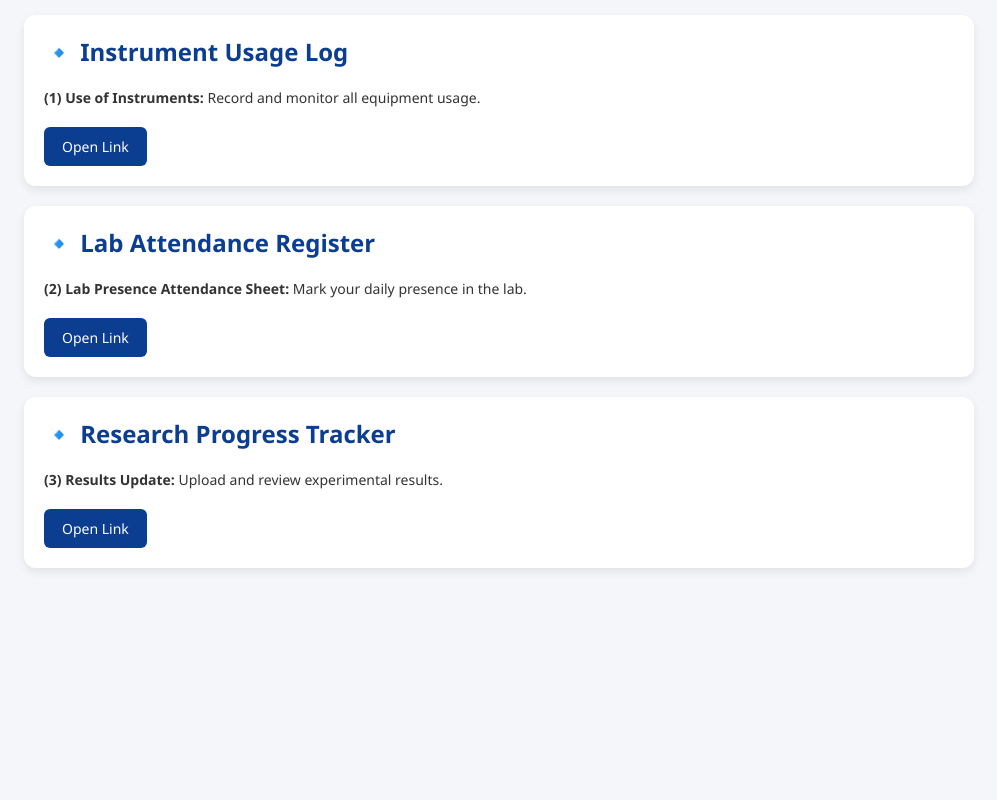
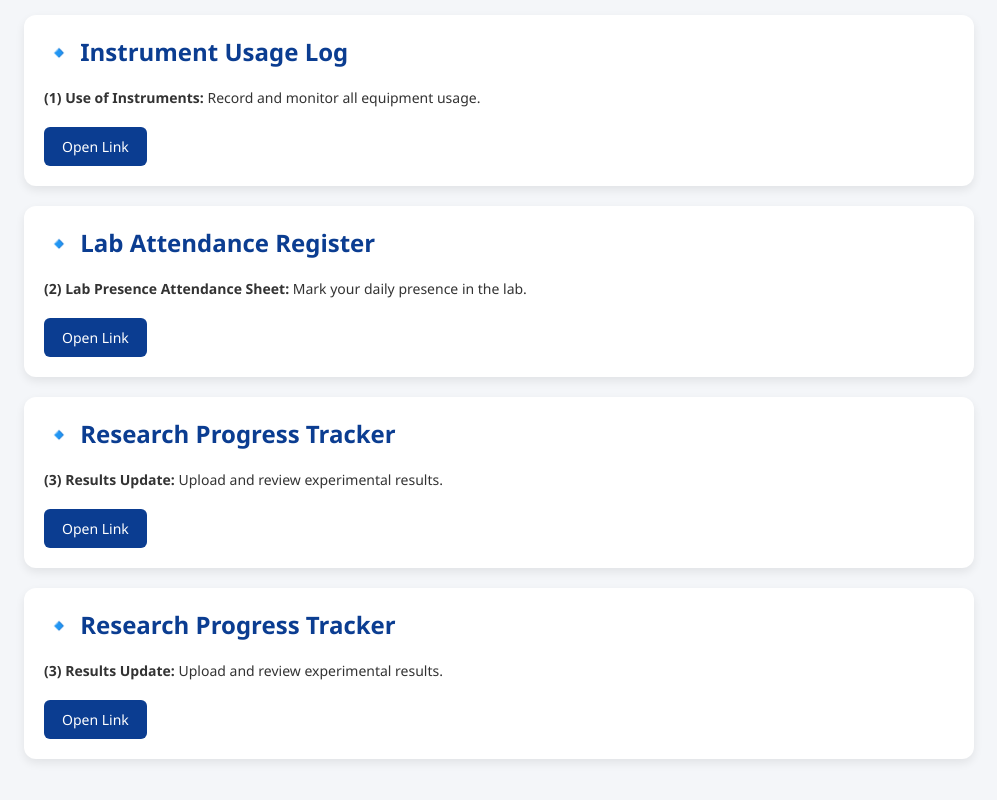
Before and after one commit to Subhakash/i-RACE-direct-links, a plain HTML site: page index.html in a window 1280 px wide. Shown: the part 328-1128 px from the top of the page, without its empty margins (141-1138 px from the left). Before the commit the page ends 966 px from the top, so only its background shows below. Drawn offline with Linux system fonts and the light colour scheme.

Commit message:
Add files via upload

```diff
--- a/index.html
+++ b/index.html
@@ -125,6 +125,14 @@
         <a href="https://docs.google.com/document/d/1FrbMcdCMeS8L1qFvrc2aUSzFYBg-NMxZSROL43Tw7Ao/edit?tab=t.0" target="_blank" class="btn">Open Link</a>
     </div>
 
+	    <div class="card">
+        <h2>🔹 Research Progress Tracker</h2>
+        <p><strong>(3) Results Update:</strong> Upload and review experimental results.</p>
+        <a href="https://docs.google.com/document/d/1FrbMcdCMeS8L1qFvrc2aUSzFYBg-NMxZSROL43Tw7Ao/edit?tab=t.0" target="_blank" class="btn">Open Link</a>
+    </div>
+
+
+
 </div>
 
 </body>
```
